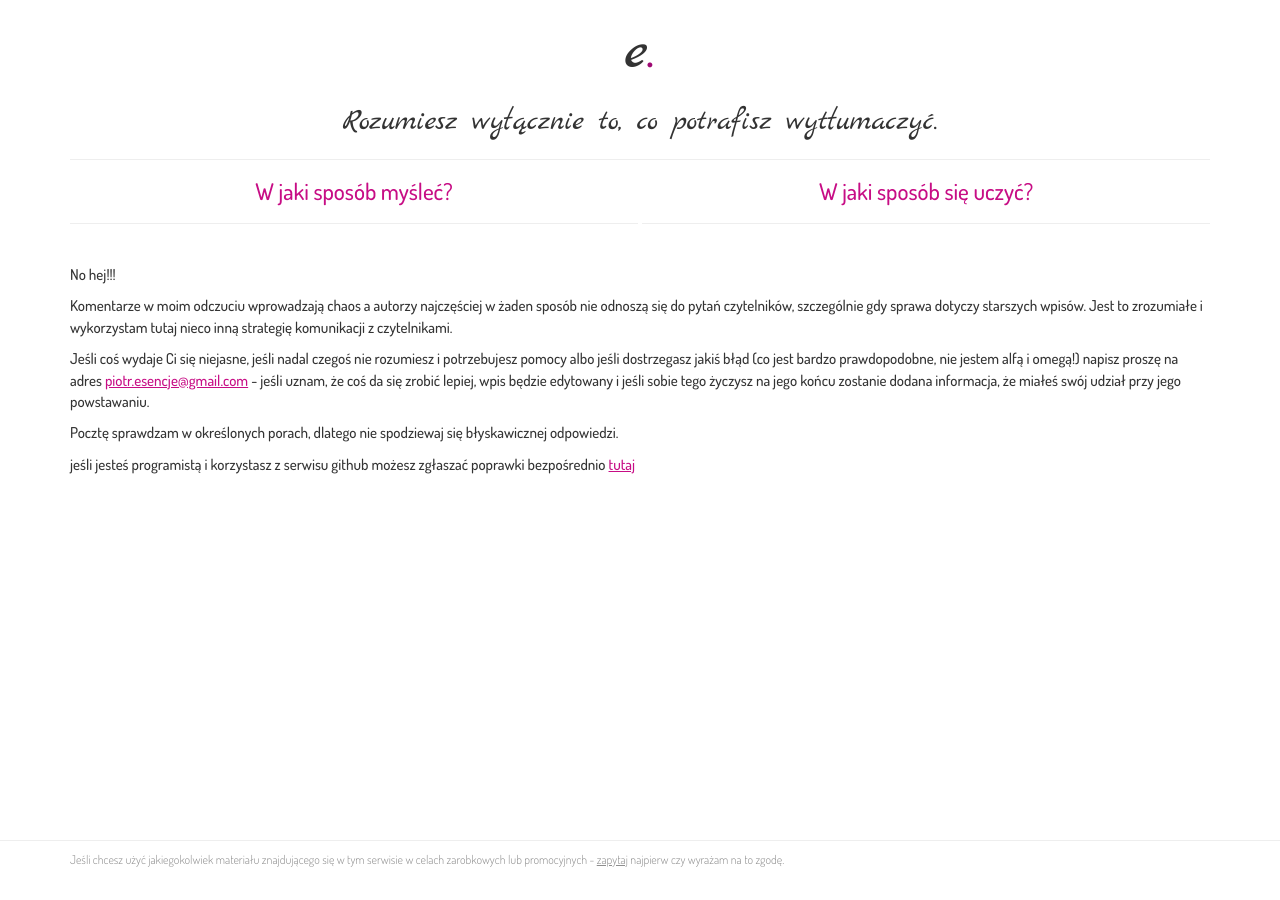
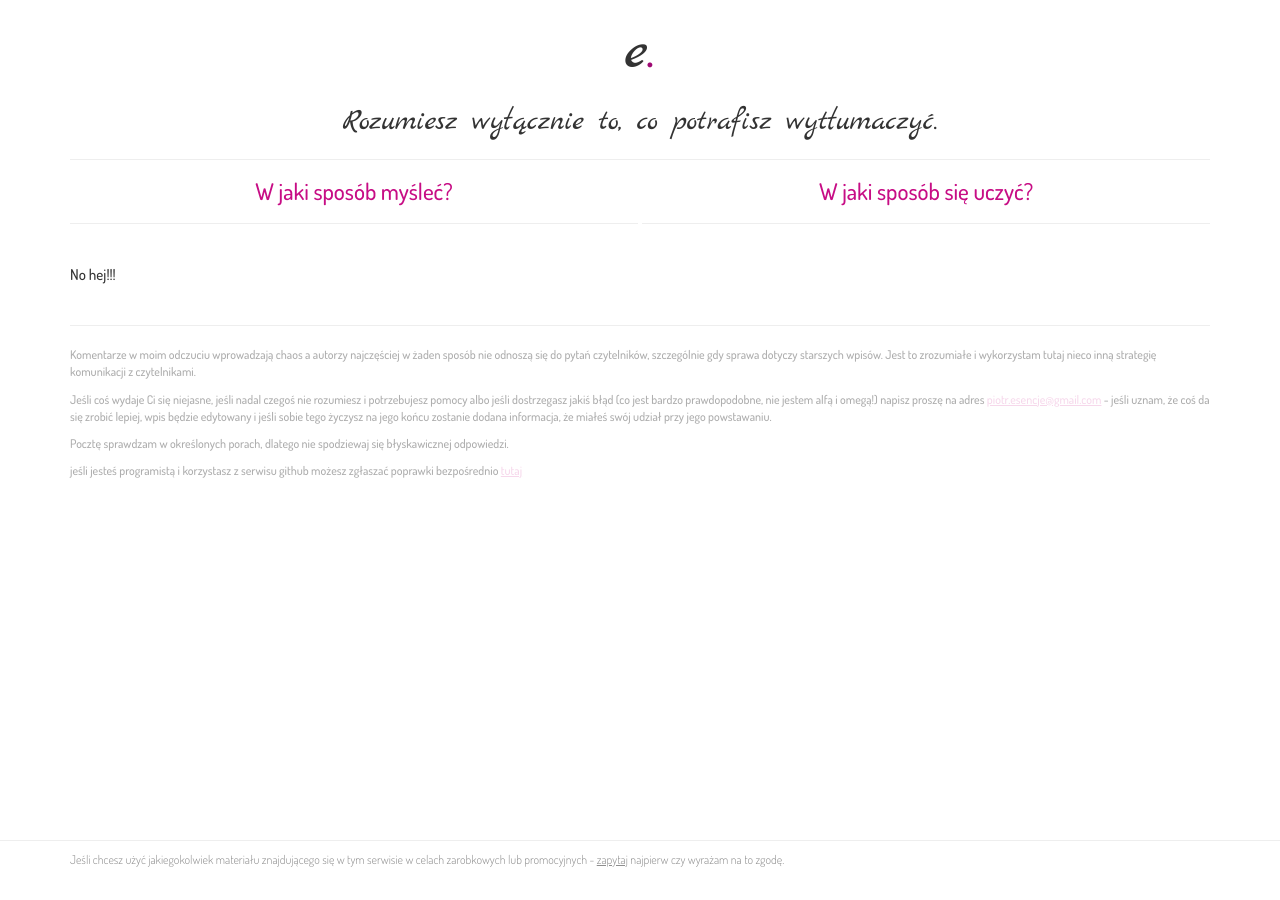
Before and after one commit to esencje/esencje.github.io, a Jekyll site: the page built from efektywne-myslenie.md, in a window 1280 px wide. Built offline with Jekyll 4.4.1, drawn with Linux system fonts in a browser that asks for light colours.

Commit message:
Update main.css

```diff
--- a/css/main.css
+++ b/css/main.css
@@ -73,6 +73,29 @@ a:hover, a:focus {
 
 
 
+
+
+
+
+
+
+
+.comments {
+	border-top: 1px solid #eee;
+	margin: 40px 0 0 0;
+	padding: 20px 0;
+}
+
+.comments p, .comments a {
+	opacity: .4;
+	font-size: 12px;
+}
+
+.comments:hover p, .comments:hover a {
+	opacity: 1;
+}
+
+
 .footer {
 	border-top: 1px solid #eeeeee;
 	padding: 10px 0;
```
